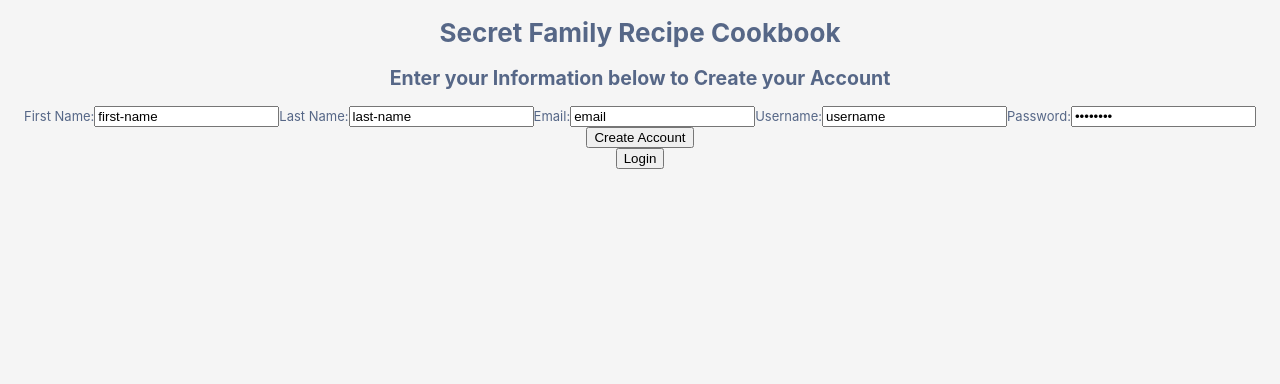
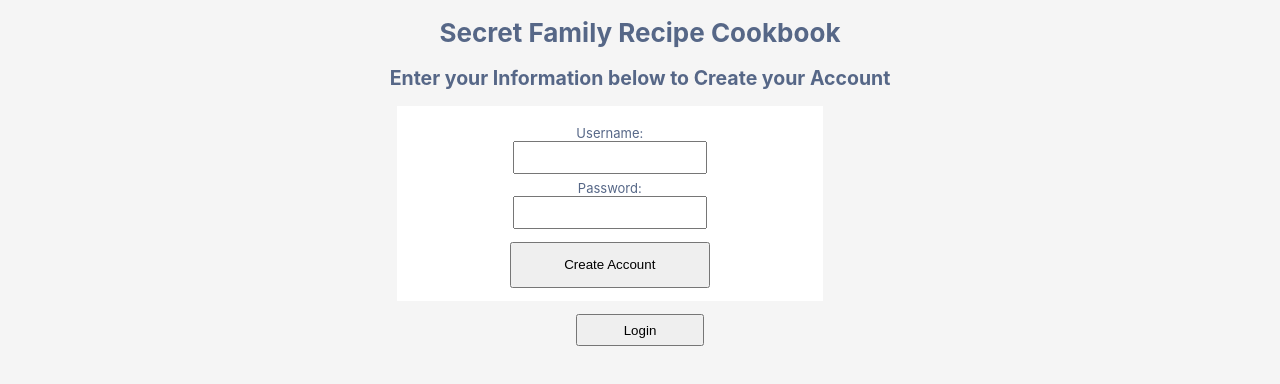
Before and after one commit to bw-secret-family-recipes07/front-end, a React (Create React App) app: page /register in a window 1280 px wide. Shown: the top 384 px of the page. Built offline with nearby package versions, Linux system fonts and the light colour scheme.

Commit message:
components built to bring in endpoints

```diff
--- a/package.json
+++ b/package.json
@@ -6,6 +6,7 @@
     "@testing-library/jest-dom": "^5.16.1",
     "@testing-library/react": "^12.1.2",
     "@testing-library/user-event": "^13.5.0",
+    "axios": "^0.25.0",
     "react": "^17.0.2",
     "react-dom": "^17.0.2",
     "react-redux": "^7.2.6",
@@ -13,6 +14,7 @@
     "react-router-dom": "^5.3.0",
     "react-scripts": "5.0.0",
     "redux": "^4.1.2",
+    "styled-components": "^5.3.3",
     "web-vitals": "^2.1.4"
   },
   "scripts": {
--- a/src/components/CreateAccountForm.js
+++ b/src/components/CreateAccountForm.js
@@ -1,45 +1,101 @@
-import React from 'react';
+import React, { useState } from 'react';
+import styled from 'styled-components';
+import axiosWithAuth from '../utils/axiosWithAuth';
+import { useHistory } from 'react-router';
 
-export default function CreateAccountForm() {
-  return (
+const initialUser = {
+    username: '',
+    password: ''
+}
+
+const CreateAccountForm = () => {
+    const [user, setUser] = useState(initialUser);
+    const { push } = useHistory();
+
+    const handleChange = (e) => {
+        setUser({
+            ...user,
+            [e.target.name]: e.target.value
+        })
+    }
+
+    const handleSubmit = (e) => {
+        e.preventDefault();
+        axiosWithAuth()
+        .post('/register', user)
+        .then(res => {
+            console.log(res);
+        })
+        .catch(err => {
+            console.log(err);
+        })
+    }
+
+    const handleLoginClick = (e) => {
+        e.preventDefault();
+        push('/login');
+    }
+
+    return (
     <div>
         <h1>Secret Family Recipe Cookbook</h1>
-        <div className='form'>
             <h2>Enter your Information below to Create your Account</h2>
-            <form>
-                <label>First Name:</label>
-                <input
-                type='text'
-                name='first-name'
-                value='first-name'
-                />
-                 <label>Last Name:</label>
-                <input
-                type='text'
-                name='last-name'
-                value='last-name'
-                />
-                 <label>Email:</label>
-                <input
-                type='email'
-                name='email'
-                value='email'
-                />
+            <FormContainer>
                  <label>Username:</label>
                 <input
                 type='text'
                 name='username'
-                value='username'
+                value={user.username}
+                onChange={handleChange}
                 />
                  <label>Password:</label>
                 <input
                 type='password'
                 name='password'
-                value='password'
+                value={user.password}
+                onChange={handleChange}
                 />
-                <button>Create Account</button>
-            </form>
-            <button>Login</button>
-        </div>
+                <Button onClick={handleSubmit}>Create Account</Button>
+            </FormContainer>
+            <LoginButton onClick={handleLoginClick}>Login</LoginButton>
     </div>);
 }
+
+export default CreateAccountForm;
+
+const FormContainer = styled.form`
+    padding: 1em;
+    width: 400px;
+    background: white;
+    display: flex;
+    flex-direction: column;
+    justify-content: center;
+    align-items: center;
+    margin-left: 31%;
+
+    label {
+        margin-top: 0.5em;
+    }
+
+    input {
+        padding: 0.5em;
+    }
+
+    div {
+        margin: 0.5em 0;
+        display:flex;
+        justify-content: center;
+    }
+`
+
+const Button = styled.button`
+    width: 50%;
+    padding:1em;
+    margin-top: 1em;
+
+`
+const LoginButton = styled.button`
+    width: 10%;
+    padding:.5em;
+    margin-top: 1em;
+`
--- /dev/null
+++ b/src/components/EditForm.js
@@ -0,0 +1,127 @@
+import React, { useState, useEffect } from 'react';
+import styled from 'styled-components';
+import axiosWithAuth from '../utils/axiosWithAuth';
+
+const initialRecipe = {
+    id: '123',
+    image: 'https://media.istockphoto.com/photos/grilled-chicken-meat-and-fresh-vegetable-salad-of-tomato-avocado-and-picture-id1295633127?b=1&k=20&m=1295633127&s=170667a&w=0&h=VDkBqjm0RShberDPMJ_L-LHX1rZ5v8yNvq0I0UxXquM=',
+    title: 'Potato Soup',
+    source: 'Jess',
+    ingredients: ['Potatoes', 'condensed milk', 'bacon', 'cheese', 'salt', 'pepper'],
+    category: 'Soup',
+    directions: ['1. peel and dice potatoes', '2. bring pot of water to a boil', '3. add potatoes and let boil until soft', '4. add in condensed milk and let simmer', '5. add bacon and cheese', '6. serve']
+};
+
+const EditForm = (props) => {
+    const [recipe, setRecipe] = useState(initialRecipe);
+    const { handleEdit, handleEditCancel, editId } = props;
+
+    useEffect(() => {
+        axiosWithAuth()
+        .get(`/items/${editId}`)
+        .then(res => {
+            console.log(res);
+        })
+        .catch(err => console.log(err))
+    })
+
+    const handleChange = (e) => {
+        setRecipe({
+            ...recipe,
+            [e.target.name]: e.target.value
+        });
+    }
+
+    const handleSubmit = (e) => {
+        e.preventDefault();
+        handleEdit(recipe);
+    }
+
+    const handleCancel = (e) => {
+        e.preventDefault()
+        handleEditCancel();
+    }
+
+    return (
+        <div>
+        <h1>Secret Family Recipe Cookbook</h1>
+        <div className='form'>
+            <h2>Enter your Information below to Create your Account</h2>
+            <FormContainer>
+                <label>Recipe Image:</label>
+                <input
+                type='file'
+                alt='this is a recipe image'
+                name='image'
+                value={recipe.image}
+                onChange={handleChange}
+                />
+                <label>Title:</label>
+                <input
+                type='text'
+                name='title'
+                value={recipe.title}
+                onChange={handleChange}
+                />
+                 <label>Source:</label>
+                <input
+                type='text'
+                name='source'
+                value={recipe.source}
+                onChange={handleChange}
+                />
+                 <label>Ingredients:</label>
+                <input
+                type='text'
+                name='ingredients'
+                value={recipe.ingredients}
+                onChange={handleChange}
+                />
+                 <label>Directions:</label>
+                <input
+                type='text'
+                name='directions'
+                value={recipe.directions}
+                onChange={handleChange}
+                />
+                 <label>Category:</label>
+                <input
+                type='text'
+                name='category'
+                value={recipe.category}
+                onChange={handleChange}
+                />
+                <Button onSubmit={handleSubmit}>Edit Recipe</Button>
+                <Button onClick={handleCancel}>Cancel</Button>
+            </FormContainer>
+
+        </div>
+    </div>
+    )
+}
+
+export default EditForm;
+
+const FormContainer = styled.form`
+    padding: 1em;
+    width: 400px;
+    background: white;
+
+    label {
+        margin-top: 0.5em;
+    }
+
+    input {
+        padding: 0.5em;
+    }
+
+    div {
+        margin: 0.5em 0;
+    }
+`
+
+const Button = styled.button`
+    width: 100%;
+    padding:1em;
+    margin-top: 1em;
+`
--- a/src/components/Logout.js
+++ b/src/components/Logout.js
@@ -1,21 +1,21 @@
-import React from 'react'; //need to include useEffect
-// import { useHistory } from 'react-router-dom';
-//import axiosWithAuth
+import React, { useEffect} from 'react';
+import { useHistory } from 'react-router-dom';
+import axiosWithAuth from '../utils/axiosWithAuth';
 
 const Logout = () => {
-//const { push } = useHistory();
+const { push } = useHistory();
 
-//useEffect(() => {
-//     axiosWithAuth()
-//     .post('/logout')
-//     .then(res => {
-//         localStorage.removeItem('token');
-//         push('/login');
-//     })
-//     .catch(err => {
-//         console.log(err);
-//     })
-// }, [])
+useEffect(() => {
+    axiosWithAuth()
+    .post('/logout')
+    .then(res => {
+        localStorage.removeItem('token');
+        push('/login');
+    })
+    .catch(err => {
+        console.log(err);
+    })
+});
 
     return(<div></div>);
 }
--- a/src/components/RecipeListItem.js
+++ b/src/components/RecipeListItem.js
@@ -1,24 +1,30 @@
 import React from 'react';
 import { Link } from 'react-router-dom';
+import styled from 'styled-components';
 
 const RecipeListItem = (props) => {
-  const { id, title, source, category } = props.recipe;
+  const { img, title, source, category, id } = props.recipe;
 
-  return (<div>
-    <tr key={id}>
-      <td>{title}</td>
-      <td>{source}</td>
-      <td>{category}</td>
-      <td>
+  return (<ComponentContainer>
+        <img src={img} alt='recipe card' />
+        <h4>{title}</h4>
+        <h4>{source}</h4>
+        <h4>{category}</h4>
         <Link to={`/recipes/${id}`} className='view'>
           <input
           type='button'
           className='btn btn-secondary'
           value='View' />
         </Link>
-      </td>
-    </tr>
-  </div>);
+  </ComponentContainer>);
 }
 
 export default RecipeListItem;
+
+const ComponentContainer = styled.div`
+    display:flex;
+    width: 80%;
+    flex-direction: column;
+    justify-content: center;
+
+`
--- a/src/index.js
+++ b/src/index.js
@@ -3,17 +3,10 @@ import ReactDOM from 'react-dom';
 import './index.css';
 import App from './App';
 import {BrowserRouter as Router} from 'react-router-dom';
-import { createStore } from 'redux';
-import { Provider } from 'react-redux';
-import reducer from './reducers';
-
-const store = createStore(reducer);
 
 ReactDOM.render(
   <Router>
-    <Provider store={store}>
       <App />
-    </Provider>
   </Router>,
   document.getElementById('root')
 );
--- a/src/reducers/index.js
+++ /dev/null
@@ -1,24 +0,0 @@
-
-
-
-export const initialState = {
-    recipes: [{
-        id: '123',
-        image: 'https://media.istockphoto.com/photos/grilled-chicken-meat-and-fresh-vegetable-salad-of-tomato-avocado-and-picture-id1295633127?b=1&k=20&m=1295633127&s=170667a&w=0&h=VDkBqjm0RShberDPMJ_L-LHX1rZ5v8yNvq0I0UxXquM=',
-        title: 'Potato Soup',
-        source: 'Jess',
-        ingredients: ['Potatoes', 'condensed milk', 'bacon', 'cheese', 'salt', 'pepper'],
-        category: 'Soup',
-        directions: ['1. peel and dice potatoes', '2. bring pot of water to a boil', '3. add potatoes and let boil until soft', '4. add in condensed milk and let simmer', '5. add bacon and cheese', '6. serve']
-    }]
-
-}
-
-const reducer = (state, action) => {
-    switch(action.type) {
-        default:
-            return state;
-    }
-}
-
-export default reducer;
--- /dev/null
+++ b/src/utils/axiosWithAuth.js
@@ -0,0 +1,14 @@
+import axios from 'axios';
+
+const axiosWithAuth = () => {
+    const token = localStorage.getItem('token');
+
+    return axios.create({
+        headers: {
+            authorization: token
+        },
+        baseURL: 'https://back-end-recipe.herokuapp.com/api'
+    });
+}
+
+export default axiosWithAuth;
```
Also changed, not shown: src/components/Recipe.js (+44 -28 lines), src/components/RecipeList.js (+91 -21 lines), 1 other file (tests, documents, lock files or other folders).
